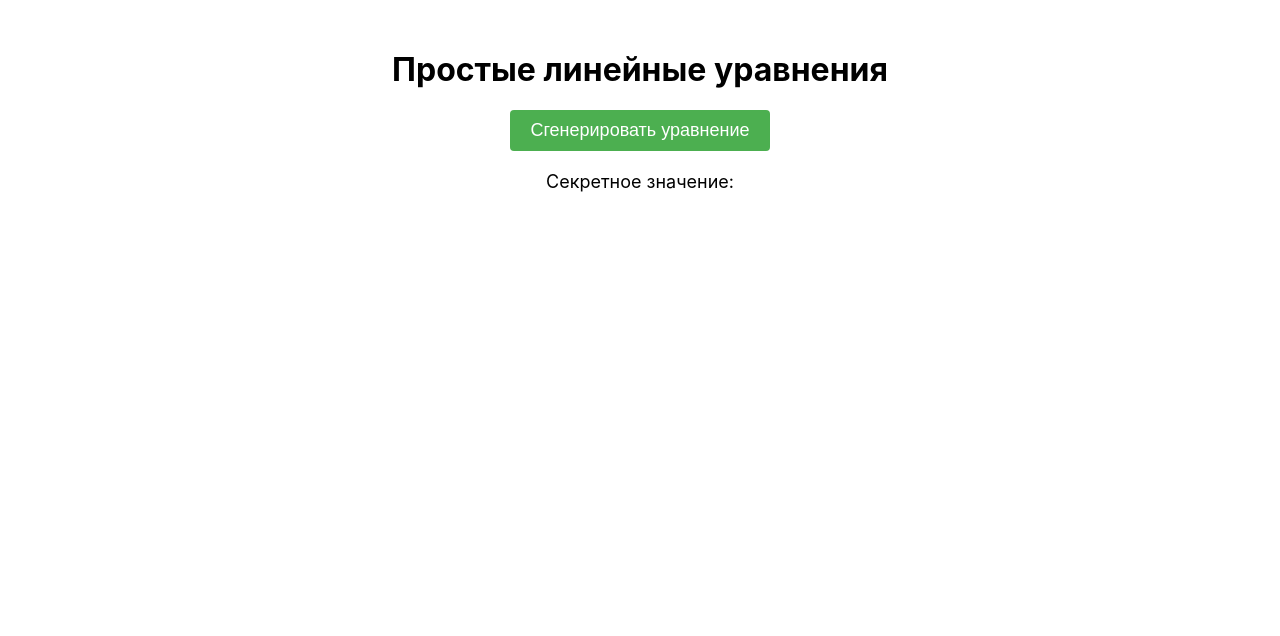
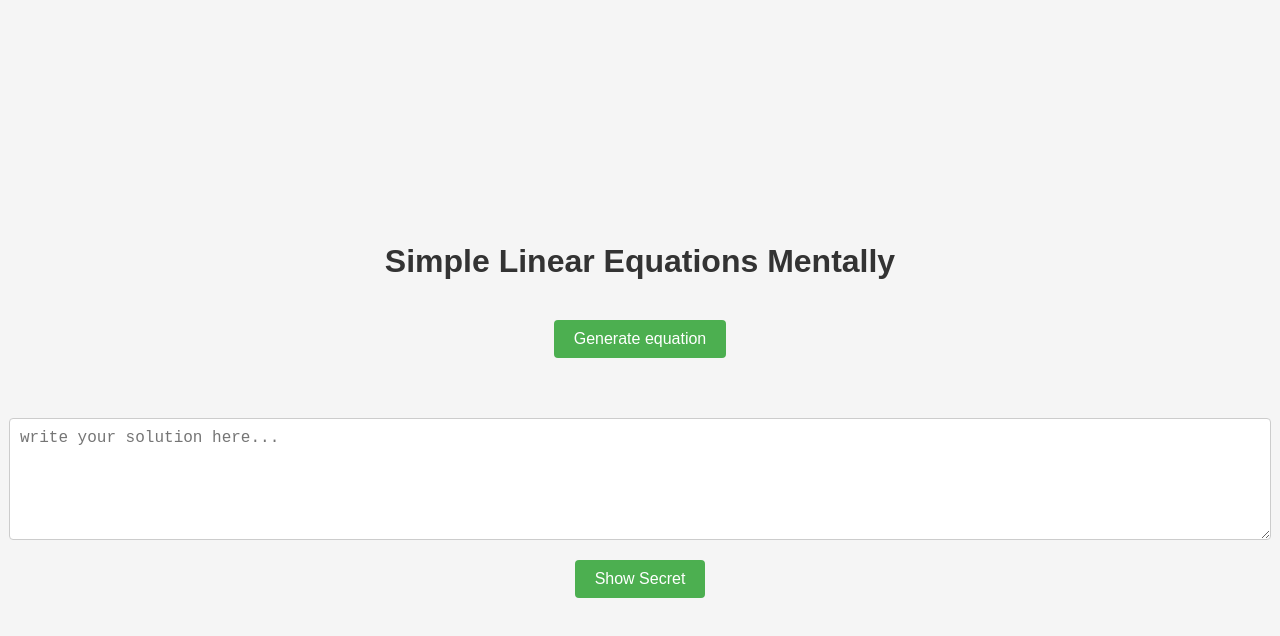
Before and after one commit to JOWISSA/Simple-Linear-Equations-Mentally, a React (Create React App) app: page / in a window 1280 px wide. Shown: the top 636 px of the page. Built offline with nearby package versions, Linux system fonts and the light colour scheme; the HTML template or start-up script is replaced by a standard one.

Commit message:
add style

```diff
--- a/src/App.css
+++ b/src/App.css
@@ -1,25 +1,34 @@
-.App {
-  text-align: center;
-  margin-top: 50px;
+body {
+  font-family: Arial, sans-serif;
+  background-color: #f5f5f5;
+  margin: 0;
+  padding: 0;
 }
 
-.equation {
-  font-size: 24px;
-  margin-top: 20px;
+.App {
+  display: flex;
+  flex-direction: column;
+  align-items: center;
+  justify-content: center;
+  min-height: 100vh;
+  padding: 20px;
 }
 
-.secret {
-  font-size: 18px;
-  margin-top: 10px;
+h1 {
+  font-size: 2rem;
+  margin-bottom: 20px;
+  color: #333;
 }
 
 button {
+  margin-top: 20px;
   background-color: #4caf50;
   color: white;
   border: none;
   border-radius: 4px;
   padding: 10px 20px;
-  font-size: 18px;
+  font-size: 1rem;
+  margin-bottom: 20px;
   cursor: pointer;
   transition: background-color 0.3s;
 }
@@ -27,3 +36,25 @@ button {
 button:hover {
   background-color: #45a049;
 }
+
+.equation {
+  font-size: 1.5rem;
+  margin-bottom: 20px;
+  color: #333;
+}
+
+.secret {
+  font-size: 1rem;
+  color: #333;
+}
+
+textarea {
+  width: 100%;
+  height: 100px;
+  padding: 10px;
+  font-size: 1rem;
+  margin-top: 20px;
+  border: 1px solid #ccc;
+  border-radius: 4px;
+  resize: vertical;
+}
--- a/src/App.js
+++ b/src/App.js
@@ -94,21 +94,32 @@ const randomEquationsLvl1 = () => {
 const App = () => {
   const [equation, setEquation] = useState('');
   const [secret, setSecret] = useState('');
+  const [showSecret, setShowSecret] = useState(false);
 
   const generateEquation = () => {
     const { equations, secret } = randomEquationsLvl1();
     setEquation(equations);
     setSecret(secret);
+    setShowSecret(false);
   };
 
   return (
     <div className="App">
-      <h1>Простые линейные уравнения</h1>
-      <button onClick={generateEquation}>Сгенерировать уравнение</button>
+      <h1>Simple Linear Equations Mentally</h1>
+      <button onClick={generateEquation}>Generate equation</button>
       <div className="equation">{equation}</div>
-      <div className="secret">Секретное значение: {secret}</div>
+      <textarea
+        rows="4"
+        cols="50"
+        placeholder="write your solution here..."
+      />
+      <button onClick={() => setShowSecret(true)}>
+        Show Secret
+      </button>
+      {showSecret && <div className="secret">Secret meaning: {secret}</div>}
     </div>
   );
 };
 
+
 export default App;
```
Also changed, not shown: public/index.html (+0 -23 lines).
